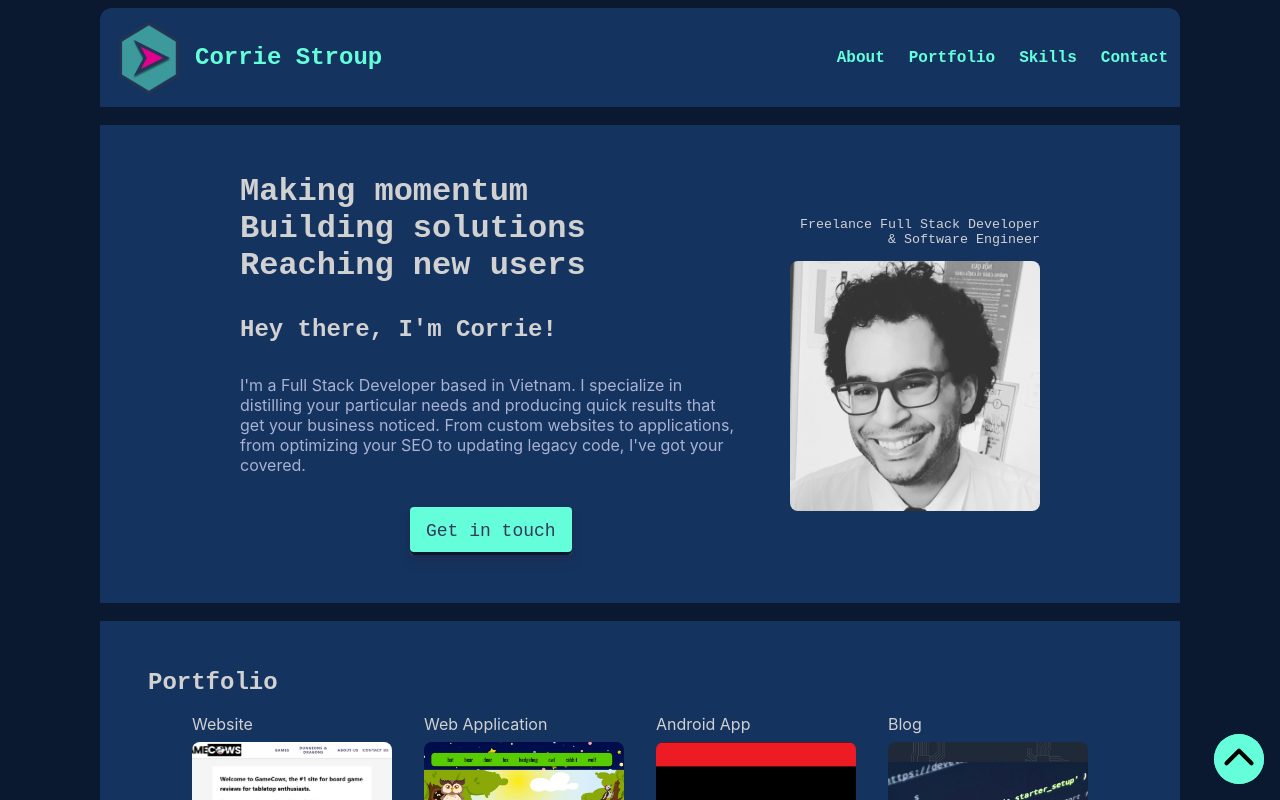
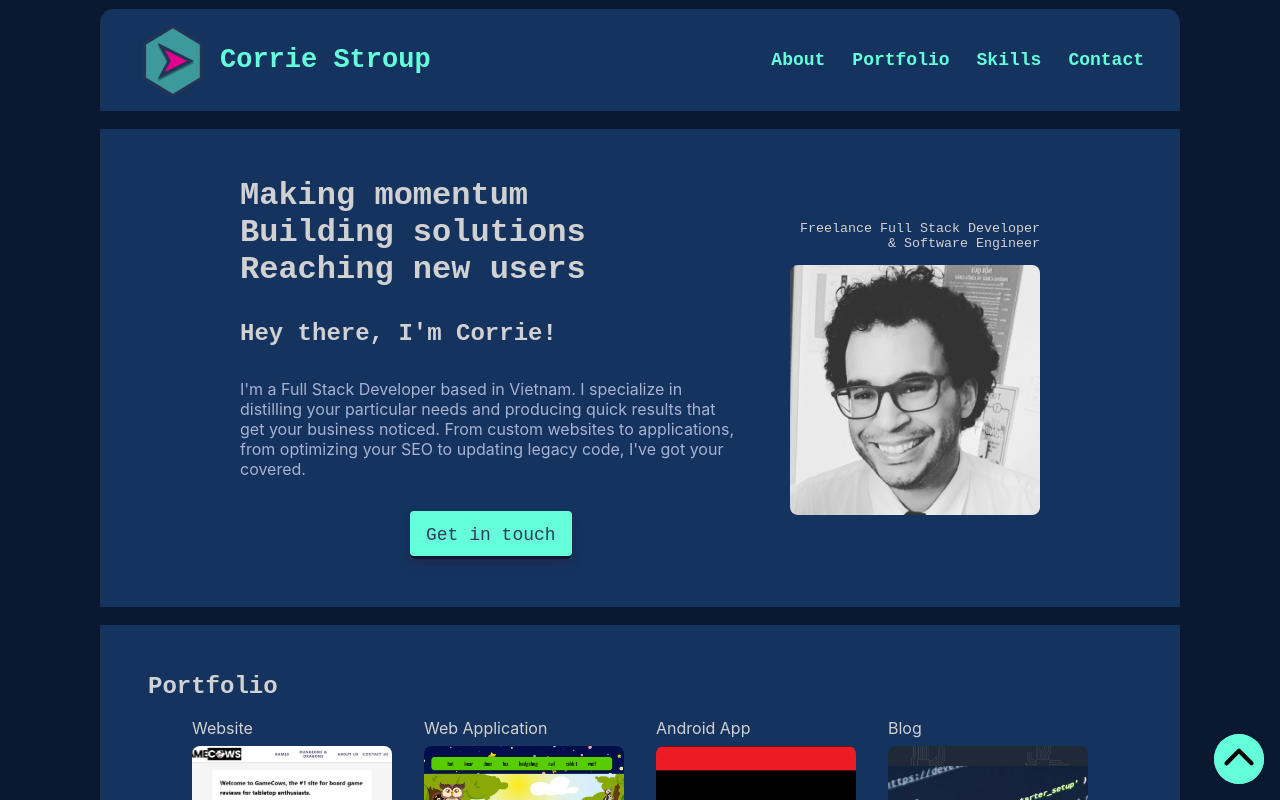
Before and after one commit to Cililocwee/portfolio, a React (Vite) app: page / in a window 1280 px wide. Shown: the top 800 px of the page. Built offline with nearby package versions, Linux system fonts and the light colour scheme.

Commit message:
Update components.css
Fixed padding issues in navbar

```diff
--- a/src/components/components.css
+++ b/src/components/components.css
@@ -4,12 +4,13 @@ nav {
   width: auto;
   max-width: 1080px;
   background: var(--content);
-  padding: 0.75em;
+  padding: 0.75em 2em;
   z-index: 100;
   border-radius: 0.75em 0.75em 0 0;
   margin-top: 0.5em;
   font-family: var(--font-flair);
   font-weight: bold;
+  font-size: large;
   position: relative;
 
   ul {
```
